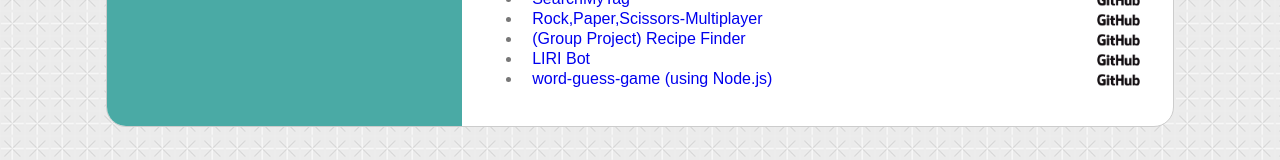
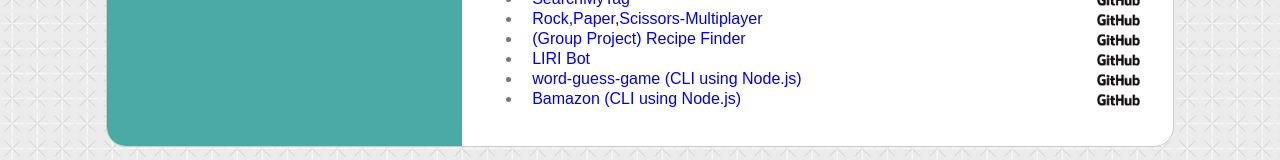
Before and after one commit to koufongso/portfolio, a plain HTML site: page index.html in a window 1280 px wide. Shown: the part 539-699 px from the top of the page. Drawn offline with Linux system fonts and the light colour scheme.

Commit message:
added bamazon project

```diff
--- a/index.html
+++ b/index.html
@@ -111,9 +111,15 @@
                                             class="link-project" src="assets/images/GitHub_Logo.png"></a></li>
 
                                 <li class="clearfix"><a href="https://github.com/koufongso/Word-Guess-Cli"
-                                        target="_blank">word-guess-game (using Node.js)</a>
+                                        target="_blank">word-guess-game (CLI using Node.js)</a>
                                     <a href="https://github.com/koufongso/Word-Guess-Cli" target="_blank"><img
                                             class="link-project" src="assets/images/GitHub_Logo.png"></a></li>
+
+                                <li class="clearfix"><a href="https://github.com/koufongso/Bamazon"
+                                        target="_blank">Bamazon (CLI using Node.js)</a>
+                                    <a href="https://github.com/koufongso/Bamazon" target="_blank"><img
+                                            class="link-project" src="assets/images/GitHub_Logo.png"></a></li>
+
                             </ul>
                         </div>
                     </section>
```
